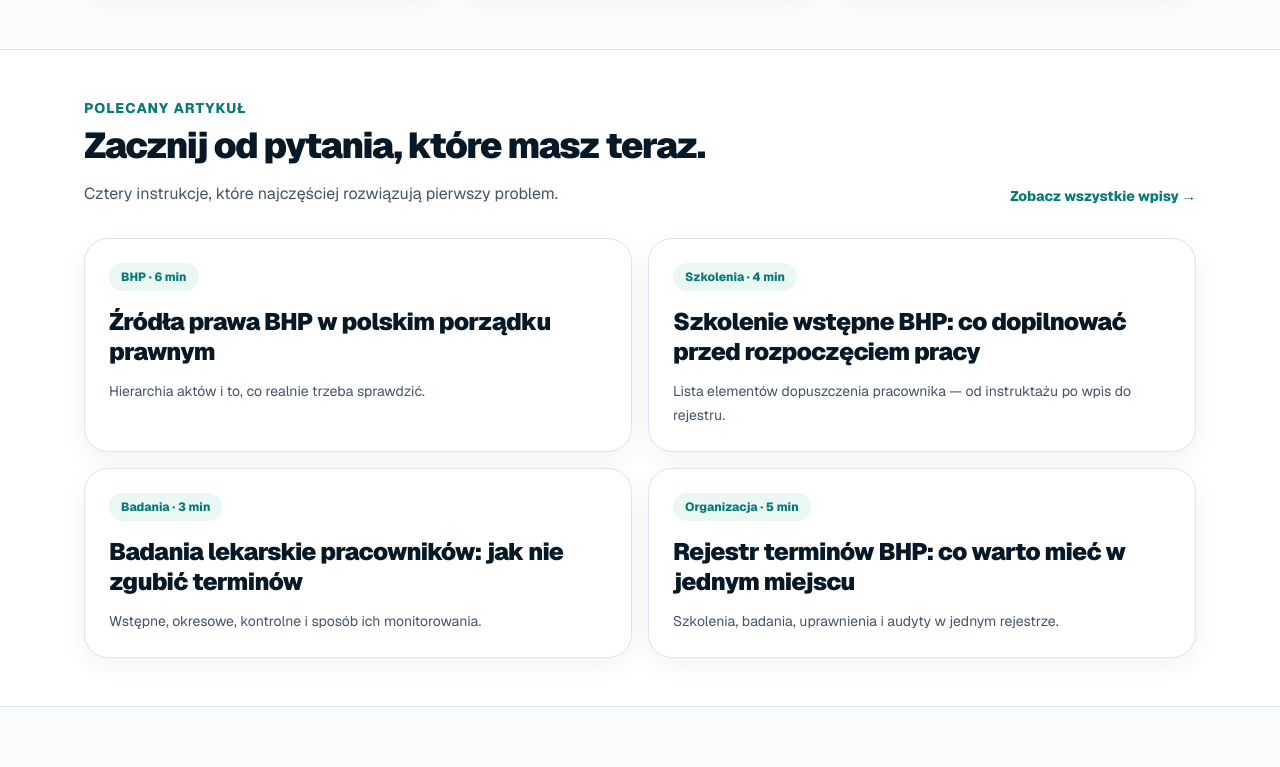
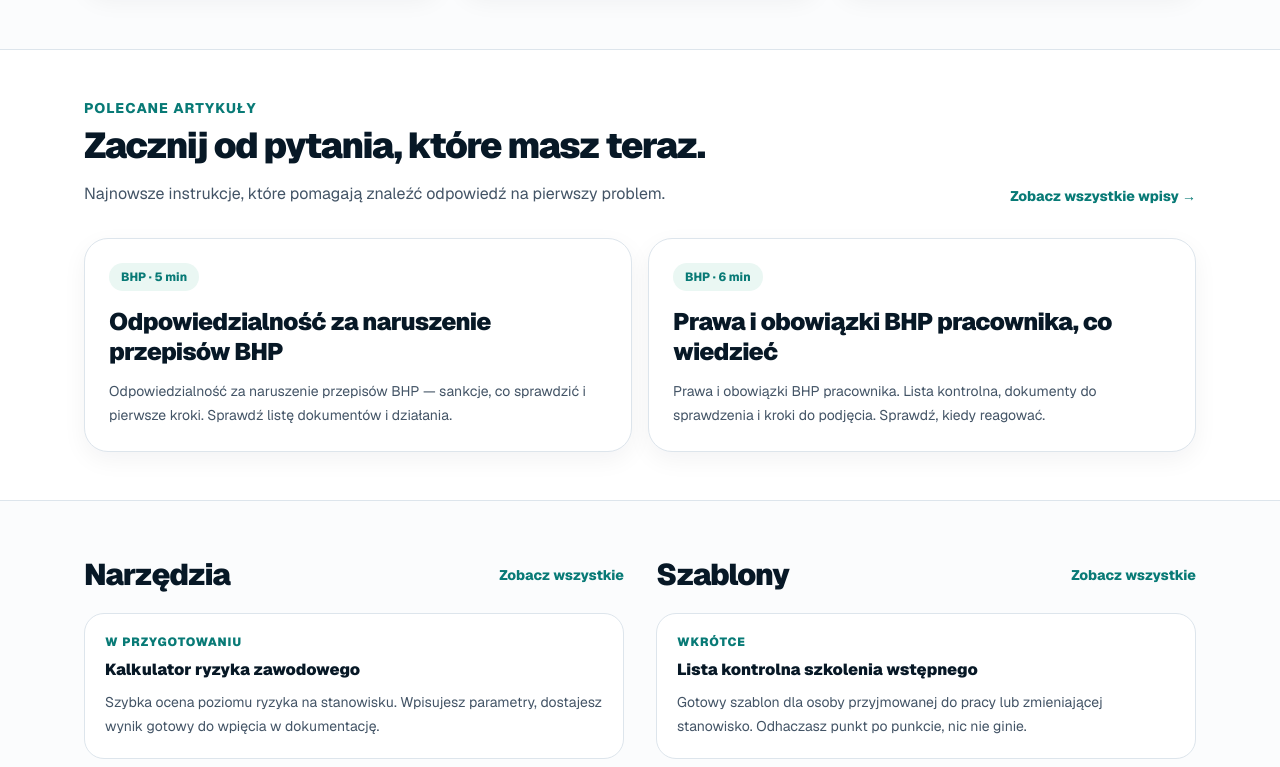
Before and after one commit to RafalWoz/terminarzBHP, a Next.js app in the folder terminybhp-portal/: page / in a window 1280 px wide. Shown: the part 1800-2567 px from the top of the page. Built offline with nearby package versions, Linux system fonts and the light colour scheme.

Commit message:
Load featured homepage articles dynamically

```diff
--- a/terminybhp-portal/src/app/page.tsx
+++ b/terminybhp-portal/src/app/page.tsx
@@ -1,138 +1,45 @@
 import Link from "next/link";
-import { templates, tools } from "@/lib/content";
+import { getAllPosts, templates, tools } from "@/lib/content";
 
 const audiences = [
-  {
-    title: "Kadry i HR w małej firmie",
-    description:
-      "Pilnujesz badań i szkoleń kilkunastu osób bez osobnego działu BHP. Potrzebujesz konkretu: co, kiedy, gdzie zapisać.",
-  },
-  {
-    title: "Właściciel firmy",
-    description:
-      "Chcesz mieć pewność, że dokumentacja jest w porządku, zanim przyjdzie kontrola — bez wchodzenia w każdy przepis.",
-  },
-  {
-    title: "Osoba zaczynająca z BHP",
-    description:
-      "Dopiero układasz sobie temat. Szukasz wyjaśnień bez żargonu i bez straszenia paragrafami.",
-  },
+  { title: "Kadry i HR w małej firmie", description: "Pilnujesz badań i szkoleń kilkunastu osób bez osobnego działu BHP. Potrzebujesz konkretu: co, kiedy, gdzie zapisać." },
+  { title: "Właściciel firmy", description: "Chcesz mieć pewność, że dokumentacja jest w porządku, zanim przyjdzie kontrola — bez wchodzenia w każdy przepis." },
+  { title: "Osoba zaczynająca z BHP", description: "Dopiero układasz sobie temat. Szukasz wyjaśnień bez żargonu i bez straszenia paragrafami." },
 ];
 
 const pillars = [
-  {
-    number: "01",
-    label: "Serwis",
-    title: "Terminy i pracownicy",
-    description:
-      "Aplikacja porządkuje firmy, pracowników, badania, szkolenia, uprawnienia i audyty. Widzisz, co jest aktualne, a co wymaga reakcji — zanim termin minie.",
-  },
-  {
-    number: "02",
-    label: "Blog",
-    title: "Treści publiczne",
-    description:
-      "Artykuły prowadzą od pytania do decyzji: co sprawdzić, kiedy działać i gdzie zapisać termin. Każdy wpis kończy się konkretem, nie ogólnikiem.",
-  },
-  {
-    number: "03",
-    label: "Zasoby",
-    title: "Narzędzia i szablony",
-    description:
-      "Gotowy rejestr, checklista albo szybkie wyliczenie — zamiast zaczynania od pustej kartki.",
-  },
-];
-
-const featuredPosts = [
-  {
-    href: "/blog/zrodla-prawa-bhp-w-polskim-porzadku-prawnym",
-    meta: "BHP · 6 min",
-    title: "Źródła prawa BHP w polskim porządku prawnym",
-    description: "Hierarchia aktów i to, co realnie trzeba sprawdzić.",
-  },
-  {
-    href: "/blog/szkolenie-wstepne-bhp",
-    meta: "Szkolenia · 4 min",
-    title: "Szkolenie wstępne BHP: co dopilnować przed rozpoczęciem pracy",
-    description: "Lista elementów dopuszczenia pracownika — od instruktażu po wpis do rejestru.",
-  },
-  {
-    href: "/blog/badania-lekarskie-pracownikow",
-    meta: "Badania · 3 min",
-    title: "Badania lekarskie pracowników: jak nie zgubić terminów",
-    description: "Wstępne, okresowe, kontrolne i sposób ich monitorowania.",
-  },
-  {
-    href: "/blog/rejestr-terminow-bhp",
-    meta: "Organizacja · 5 min",
-    title: "Rejestr terminów BHP: co warto mieć w jednym miejscu",
-    description: "Szkolenia, badania, uprawnienia i audyty w jednym rejestrze.",
-  },
+  { number: "01", label: "Serwis", title: "Terminy i pracownicy", description: "Aplikacja porządkuje firmy, pracowników, badania, szkolenia, uprawnienia i audyty. Widzisz, co jest aktualne, a co wymaga reakcji — zanim termin minie." },
+  { number: "02", label: "Blog", title: "Treści publiczne", description: "Artykuły prowadzą od pytania do decyzji: co sprawdzić, kiedy działać i gdzie zapisać termin. Każdy wpis kończy się konkretem, nie ogólnikiem." },
+  { number: "03", label: "Zasoby", title: "Narzędzia i szablony", description: "Gotowy rejestr, checklista albo szybkie wyliczenie — zamiast zaczynania od pustej kartki." },
 ];
 
 const comparison = [
-  {
-    title: "Blog",
-    visibility: "publiczny",
-    headline: "Wiedza, którą czytasz raz",
-    points: [
-      "Tłumaczy, co i kiedy trzeba zrobić",
-      "Prowadzi od pytania do decyzji",
-      "Bez logowania, otwarte dla każdego",
-      "Narzędzia i szablony pod ręką",
-    ],
-  },
-  {
-    title: "Serwis",
-    visibility: "prywatny, wersja demo",
-    headline: "System, który pilnuje za Ciebie",
-    points: [
-      "Firmy, pracownicy i ich terminy w jednym widoku",
-      "Badania, szkolenia, uprawnienia i audyty",
-      "Sygnał, zanim termin się skończy",
-      "Dostęp prywatny, dane Twojej firmy",
-    ],
-  },
+  { title: "Blog", visibility: "publiczny", headline: "Wiedza, którą czytasz raz", points: ["Tłumaczy, co i kiedy trzeba zrobić", "Prowadzi od pytania do decyzji", "Bez logowania, otwarte dla każdego", "Narzędzia i szablony pod ręką"] },
+  { title: "Serwis", visibility: "prywatny, wersja demo", headline: "System, który pilnuje za Ciebie", points: ["Firmy, pracownicy i ich terminy w jednym widoku", "Badania, szkolenia, uprawnienia i audyty", "Sygnał, zanim termin się skończy", "Dostęp prywatny, dane Twojej firmy"] },
 ];
 
 export default function Home() {
+  const featuredPosts = getAllPosts().slice(0, 4);
+
   return (
     <main>
       <section className="border-b border-[var(--slate-200)] bg-[linear-gradient(180deg,#fff,var(--paper))]">
         <div className="mx-auto grid max-w-[1160px] gap-8 px-5 py-14 sm:px-6 lg:grid-cols-[1.08fr_0.92fr] lg:items-center lg:py-20">
           <div>
-            <span className="inline-flex items-center gap-2 rounded-full border border-[var(--slate-200)] bg-white px-3 py-2 text-sm font-extrabold text-[var(--teal-700)]">
-              <span className="size-2 rounded-full bg-[var(--teal-600)]" />
-              Baza wiedzy + serwis terminów
-            </span>
-            <h1 className="mt-5 max-w-4xl text-5xl font-black leading-[0.96] tracking-[-0.06em] text-[var(--navy-950)] sm:text-6xl lg:text-7xl">
-              Wiedza o BHP, która kończy się decyzją — nie kolejnym pytaniem.
-            </h1>
-            <p className="mt-6 max-w-3xl text-xl leading-8 text-[var(--slate-700)]">
-              Jeden adres, dwie potrzeby. Blog porządkuje to, co trzeba wiedzieć o BHP. Serwis pilnuje, żeby żaden termin badania, szkolenia czy uprawnienia nie umknął.
-            </p>
-            <p className="mt-4 max-w-3xl text-base leading-7 text-[var(--slate-600)]">
-              Bez żargonu i bez presji. Mówimy, co sprawdzić i kiedy działać — decyzję zostawiamy Tobie.
-            </p>
+            <span className="inline-flex items-center gap-2 rounded-full border border-[var(--slate-200)] bg-white px-3 py-2 text-sm font-extrabold text-[var(--teal-700)]"><span className="size-2 rounded-full bg-[var(--teal-600)]" />Baza wiedzy + serwis terminów</span>
+            <h1 className="mt-5 max-w-4xl text-5xl font-black leading-[0.96] tracking-[-0.06em] text-[var(--navy-950)] sm:text-6xl lg:text-7xl">Wiedza o BHP, która kończy się decyzją — nie kolejnym pytaniem.</h1>
+            <p className="mt-6 max-w-3xl text-xl leading-8 text-[var(--slate-700)]">Jeden adres, dwie potrzeby. Blog porządkuje to, co trzeba wiedzieć o BHP. Serwis pilnuje, żeby żaden termin badania, szkolenia czy uprawnienia nie umknął.</p>
+            <p className="mt-4 max-w-3xl text-base leading-7 text-[var(--slate-600)]">Bez żargonu i bez presji. Mówimy, co sprawdzić i kiedy działać — decyzję zostawiamy Tobie.</p>
             <div className="mt-8 flex flex-col gap-3 sm:flex-row">
-              <Link href="/blog" className="inline-flex justify-center rounded-[14px] bg-[var(--teal-600)] px-5 py-3 text-sm font-extrabold text-white hover:bg-[var(--teal-700)]">
-                Czytaj blog
-              </Link>
-              <Link href="/serwis/" className="inline-flex justify-center rounded-[14px] border border-[var(--slate-200)] bg-white px-5 py-3 text-sm font-extrabold text-[var(--navy-900)] hover:border-[var(--slate-500)]">
-                Zobacz serwis demo
-              </Link>
+              <Link href="/blog" className="inline-flex justify-center rounded-[14px] bg-[var(--teal-600)] px-5 py-3 text-sm font-extrabold text-white hover:bg-[var(--teal-700)]">Czytaj blog</Link>
+              <Link href="/serwis/" className="inline-flex justify-center rounded-[14px] border border-[var(--slate-200)] bg-white px-5 py-3 text-sm font-extrabold text-[var(--navy-900)] hover:border-[var(--slate-500)]">Zobacz serwis demo</Link>
             </div>
           </div>
-
           <aside className="rounded-[28px] bg-[var(--navy-900)] p-7 text-white shadow-[var(--shadow-soft)]">
             <p className="text-sm font-extrabold uppercase tracking-[0.08em] text-[#b9cad8]">Serwis w budowie</p>
             <h2 className="mt-3 text-3xl font-black tracking-[-0.04em]">Wersja demo serwisu jest już dostępna.</h2>
-            <p className="mt-4 leading-7 text-[#d8e3ea]">
-              Zajrzyj pod /serwis/, żeby zobaczyć, jak aplikacja porządkuje terminy i pracowników. To podgląd kierunku — jeszcze nie finalny produkt i nie miejsce na docelowe dane firmy.
-            </p>
-            <Link href="/serwis/" className="mt-6 inline-flex text-sm font-extrabold text-white hover:text-[#d8e3ea]">
-              Otwórz demo →
-            </Link>
+            <p className="mt-4 leading-7 text-[#d8e3ea]">Zajrzyj pod /serwis/, żeby zobaczyć, jak aplikacja porządkuje terminy i pracowników. To podgląd kierunku — jeszcze nie finalny produkt i nie miejsce na docelowe dane firmy.</p>
+            <Link href="/serwis/" className="mt-6 inline-flex text-sm font-extrabold text-white hover:text-[#d8e3ea]">Otwórz demo →</Link>
           </aside>
         </div>
       </section>
@@ -140,129 +47,32 @@ export default function Home() {
       <section className="border-b border-[var(--slate-200)] bg-white">
         <div className="mx-auto max-w-[1160px] px-5 py-12 sm:px-6">
           <p className="text-sm font-extrabold uppercase tracking-[0.08em] text-[var(--teal-700)]">Dla kogo to jest</p>
-          <h2 className="mt-3 max-w-3xl text-4xl font-black tracking-[-0.04em] text-[var(--navy-950)]">
-            Dla tych, którzy prowadzą BHP obok dziesięciu innych spraw.
-          </h2>
-          <p className="mt-4 max-w-3xl text-base leading-7 text-[var(--slate-700)]">
-            TerminyBHP powstało dla osób, które nie są wyłącznie specjalistami BHP — a i tak odpowiadają za to, żeby wszystko się zgadzało.
-          </p>
-          <div className="mt-7 grid gap-4 md:grid-cols-3">
-            {audiences.map((item) => (
-              <section key={item.title} className="rounded-[20px] border border-[var(--slate-200)] bg-[var(--paper)] p-5">
-                <h3 className="text-lg font-black tracking-[-0.02em] text-[var(--navy-950)]">{item.title}</h3>
-                <p className="mt-3 text-sm leading-6 text-[var(--slate-700)]">{item.description}</p>
-              </section>
-            ))}
-          </div>
+          <h2 className="mt-3 max-w-3xl text-4xl font-black tracking-[-0.04em] text-[var(--navy-950)]">Dla tych, którzy prowadzą BHP obok dziesięciu innych spraw.</h2>
+          <p className="mt-4 max-w-3xl text-base leading-7 text-[var(--slate-700)]">TerminyBHP powstało dla osób, które nie są wyłącznie specjalistami BHP — a i tak odpowiadają za to, żeby wszystko się zgadzało.</p>
+          <div className="mt-7 grid gap-4 md:grid-cols-3">{audiences.map((item) => <section key={item.title} className="rounded-[20px] border border-[var(--slate-200)] bg-[var(--paper)] p-5"><h3 className="text-lg font-black tracking-[-0.02em] text-[var(--navy-950)]">{item.title}</h3><p className="mt-3 text-sm leading-6 text-[var(--slate-700)]">{item.description}</p></section>)}</div>
         </div>
       </section>
 
       <section className="mx-auto max-w-[1160px] px-5 py-14 sm:px-6">
         <p className="text-sm font-extrabold uppercase tracking-[0.08em] text-[var(--teal-700)]">Jak to działa</p>
-        <h2 className="mt-3 max-w-4xl text-4xl font-black tracking-[-0.04em] text-[var(--navy-950)]">
-          Trzy warstwy, jedno miejsce — od pytania do pilnowanego terminu.
-        </h2>
-        <div className="mt-8 grid gap-5 md:grid-cols-3">
-          {pillars.map((pillar) => (
-            <section key={pillar.number} className="rounded-[24px] border border-[var(--slate-200)] bg-white p-6 shadow-[0_8px_24px_rgba(7,24,38,0.05)]">
-              <p className="text-sm font-black text-[var(--teal-700)]">{pillar.number} · {pillar.label}</p>
-              <h3 className="mt-3 text-2xl font-black tracking-[-0.03em] text-[var(--navy-950)]">{pillar.title}</h3>
-              <p className="mt-3 text-sm leading-6 text-[var(--slate-700)]">{pillar.description}</p>
-            </section>
-          ))}
-        </div>
+        <h2 className="mt-3 max-w-4xl text-4xl font-black tracking-[-0.04em] text-[var(--navy-950)]">Trzy warstwy, jedno miejsce — od pytania do pilnowanego terminu.</h2>
+        <div className="mt-8 grid gap-5 md:grid-cols-3">{pillars.map((pillar) => <section key={pillar.number} className="rounded-[24px] border border-[var(--slate-200)] bg-white p-6 shadow-[0_8px_24px_rgba(7,24,38,0.05)]"><p className="text-sm font-black text-[var(--teal-700)]">{pillar.number} · {pillar.label}</p><h3 className="mt-3 text-2xl font-black tracking-[-0.03em] text-[var(--navy-950)]">{pillar.title}</h3><p className="mt-3 text-sm leading-6 text-[var(--slate-700)]">{pillar.description}</p></section>)}</div>
       </section>
 
       <section className="border-y border-[var(--slate-200)] bg-white">
         <div className="mx-auto max-w-[1160px] px-5 py-12 sm:px-6">
-          <div className="flex flex-col gap-4 md:flex-row md:items-end md:justify-between">
-            <div>
-              <p className="text-sm font-extrabold uppercase tracking-[0.08em] text-[var(--teal-700)]">Polecany artykuł</p>
-              <h2 className="mt-2 max-w-3xl text-4xl font-black tracking-[-0.04em] text-[var(--navy-950)]">
-                Zacznij od pytania, które masz teraz.
-              </h2>
-              <p className="mt-4 max-w-2xl text-[var(--slate-700)]">
-                Cztery instrukcje, które najczęściej rozwiązują pierwszy problem.
-              </p>
-            </div>
-            <Link href="/blog" className="text-sm font-extrabold text-[var(--teal-700)] hover:text-[var(--navy-950)]">
-              Zobacz wszystkie wpisy →
-            </Link>
-          </div>
-          <div className="mt-8 grid gap-4 md:grid-cols-2">
-            {featuredPosts.map((post) => (
-              <Link key={post.title} href={post.href} className="rounded-[24px] border border-[var(--slate-200)] bg-white p-6 shadow-[0_8px_24px_rgba(7,24,38,0.05)] hover:border-[var(--slate-500)]">
-                <p className="inline-flex rounded-full bg-[var(--green-50)] px-3 py-1.5 text-xs font-extrabold text-[var(--teal-700)]">
-                  {post.meta}
-                </p>
-                <h3 className="mt-4 text-2xl font-black leading-tight tracking-[-0.03em] text-[var(--navy-950)]">{post.title}</h3>
-                <p className="mt-3 text-sm leading-6 text-[var(--slate-700)]">{post.description}</p>
-              </Link>
-            ))}
-          </div>
+          <div className="flex flex-col gap-4 md:flex-row md:items-end md:justify-between"><div><p className="text-sm font-extrabold uppercase tracking-[0.08em] text-[var(--teal-700)]">Polecane artykuły</p><h2 className="mt-2 max-w-3xl text-4xl font-black tracking-[-0.04em] text-[var(--navy-950)]">Zacznij od pytania, które masz teraz.</h2><p className="mt-4 max-w-2xl text-[var(--slate-700)]">Najnowsze instrukcje, które pomagają znaleźć odpowiedź na pierwszy problem.</p></div><Link href="/blog" className="text-sm font-extrabold text-[var(--teal-700)] hover:text-[var(--navy-950)]">Zobacz wszystkie wpisy →</Link></div>
+          <div className="mt-8 grid gap-4 md:grid-cols-2">{featuredPosts.map((post) => <Link key={post.slug} href={`/blog/${post.slug}`} className="rounded-[24px] border border-[var(--slate-200)] bg-white p-6 shadow-[0_8px_24px_rgba(7,24,38,0.05)] hover:border-[var(--slate-500)]"><p className="inline-flex rounded-full bg-[var(--green-50)] px-3 py-1.5 text-xs font-extrabold text-[var(--teal-700)]">{post.category} · {post.readingTime}</p><h3 className="mt-4 text-2xl font-black leading-tight tracking-[-0.03em] text-[var(--navy-950)]">{post.title}</h3><p className="mt-3 text-sm leading-6 text-[var(--slate-700)]">{post.description}</p></Link>)}</div>
         </div>
       </section>
 
       <section className="mx-auto grid max-w-[1160px] gap-8 px-5 py-14 sm:px-6 md:grid-cols-2">
-        <div>
-          <div className="flex items-center justify-between gap-4">
-            <h2 className="text-3xl font-black tracking-[-0.04em] text-[var(--navy-950)]">Narzędzia</h2>
-            <Link href="/tools" className="text-sm font-extrabold text-[var(--teal-700)] hover:text-[var(--navy-950)]">
-              Zobacz wszystkie
-            </Link>
-          </div>
-          <div className="mt-5 space-y-3">
-            {tools.slice(0, 2).map((tool) => (
-              <div key={tool.title} className="rounded-[20px] border border-[var(--slate-200)] bg-white p-5">
-                <p className="text-xs font-black uppercase tracking-[0.08em] text-[var(--teal-700)]">{tool.status}</p>
-                <h3 className="mt-2 font-black text-[var(--navy-950)]">{tool.title}</h3>
-                <p className="mt-2 text-sm leading-6 text-[var(--slate-700)]">{tool.description}</p>
-              </div>
-            ))}
-          </div>
-        </div>
-        <div>
-          <div className="flex items-center justify-between gap-4">
-            <h2 className="text-3xl font-black tracking-[-0.04em] text-[var(--navy-950)]">Szablony</h2>
-            <Link href="/templates" className="text-sm font-extrabold text-[var(--teal-700)] hover:text-[var(--navy-950)]">
-              Zobacz wszystkie
-            </Link>
-          </div>
-          <div className="mt-5 space-y-3">
-            {templates.slice(0, 2).map((template) => (
-              <div key={template.title} className="rounded-[20px] border border-[var(--slate-200)] bg-white p-5">
-                <p className="text-xs font-black uppercase tracking-[0.08em] text-[var(--teal-700)]">{template.status}</p>
-                <h3 className="mt-2 font-black text-[var(--navy-950)]">{template.title}</h3>
-                <p className="mt-2 text-sm leading-6 text-[var(--slate-700)]">{template.description}</p>
-              </div>
-            ))}
-          </div>
-        </div>
+        <div><div className="flex items-center justify-between gap-4"><h2 className="text-3xl font-black tracking-[-0.04em] text-[var(--navy-950)]">Narzędzia</h2><Link href="/tools" className="text-sm font-extrabold text-[var(--teal-700)] hover:text-[var(--navy-950)]">Zobacz wszystkie</Link></div><div className="mt-5 space-y-3">{tools.slice(0, 2).map((tool) => <div key={tool.title} className="rounded-[20px] border border-[var(--slate-200)] bg-white p-5"><p className="text-xs font-black uppercase tracking-[0.08em] text-[var(--teal-700)]">{tool.status}</p><h3 className="mt-2 font-black text-[var(--navy-950)]">{tool.title}</h3><p className="mt-2 text-sm leading-6 text-[var(--slate-700)]">{tool.description}</p></div>)}</div></div>
+        <div><div className="flex items-center justify-between gap-4"><h2 className="text-3xl font-black tracking-[-0.04em] text-[var(--navy-950)]">Szablony</h2><Link href="/templates" className="text-sm font-extrabold text-[var(--teal-700)] hover:text-[var(--navy-950)]">Zobacz wszystkie</Link></div><div className="mt-5 space-y-3">{templates.slice(0, 2).map((template) => <div key={template.title} className="rounded-[20px] border border-[var(--slate-200)] bg-white p-5"><p className="text-xs font-black uppercase tracking-[0.08em] text-[var(--teal-700)]">{template.status}</p><h3 className="mt-2 font-black text-[var(--navy-950)]">{template.title}</h3><p className="mt-2 text-sm leading-6 text-[var(--slate-700)]">{template.description}</p></div>)}</div></div>
       </section>
 
       <section className="border-t border-[var(--slate-200)] bg-[var(--paper)]">
-        <div className="mx-auto max-w-[1160px] px-5 py-14 sm:px-6">
-          <p className="text-sm font-extrabold uppercase tracking-[0.08em] text-[var(--teal-700)]">Dwie strony tego samego adresu</p>
-          <h2 className="mt-3 max-w-3xl text-4xl font-black tracking-[-0.04em] text-[var(--navy-950)]">
-            Najpierw zrozum — potem przestań pamiętać o terminach.
-          </h2>
-          <div className="mt-8 grid gap-5 md:grid-cols-2">
-            {comparison.map((card) => (
-              <section key={card.title} className="rounded-[24px] border border-[var(--slate-200)] bg-white p-6 shadow-[0_8px_24px_rgba(7,24,38,0.05)]">
-                <p className="text-sm font-black text-[var(--teal-700)]">{card.title} <span className="text-[var(--slate-500)]">({card.visibility})</span></p>
-                <h3 className="mt-3 text-2xl font-black tracking-[-0.03em] text-[var(--navy-950)]">{card.headline}</h3>
-                <ul className="mt-5 space-y-3 text-sm leading-6 text-[var(--slate-700)]">
-                  {card.points.map((point) => (
-                    <li key={point} className="flex gap-3">
-                      <span className="mt-2 size-1.5 shrink-0 rounded-full bg-[var(--teal-600)]" />
-                      <span>{point}</span>
-                    </li>
-                  ))}
-                </ul>
-              </section>
-            ))}
-          </div>
-        </div>
+        <div className="mx-auto max-w-[1160px] px-5 py-14 sm:px-6"><p className="text-sm font-extrabold uppercase tracking-[0.08em] text-[var(--teal-700)]">Dwie strony tego samego adresu</p><h2 className="mt-3 max-w-3xl text-4xl font-black tracking-[-0.04em] text-[var(--navy-950)]">Najpierw zrozum — potem przestań pamiętać o terminach.</h2><div className="mt-8 grid gap-5 md:grid-cols-2">{comparison.map((card) => <section key={card.title} className="rounded-[24px] border border-[var(--slate-200)] bg-white p-6 shadow-[0_8px_24px_rgba(7,24,38,0.05)]"><p className="text-sm font-black text-[var(--teal-700)]">{card.title} <span className="text-[var(--slate-500)]">({card.visibility})</span></p><h3 className="mt-3 text-2xl font-black tracking-[-0.03em] text-[var(--navy-950)]">{card.headline}</h3><ul className="mt-5 space-y-3 text-sm leading-6 text-[var(--slate-700)]">{card.points.map((point) => <li key={point} className="flex gap-3"><span className="mt-2 size-1.5 shrink-0 rounded-full bg-[var(--teal-600)]" /><span>{point}</span></li>)}</ul></section>)}</div></div>
       </section>
     </main>
   );
```
